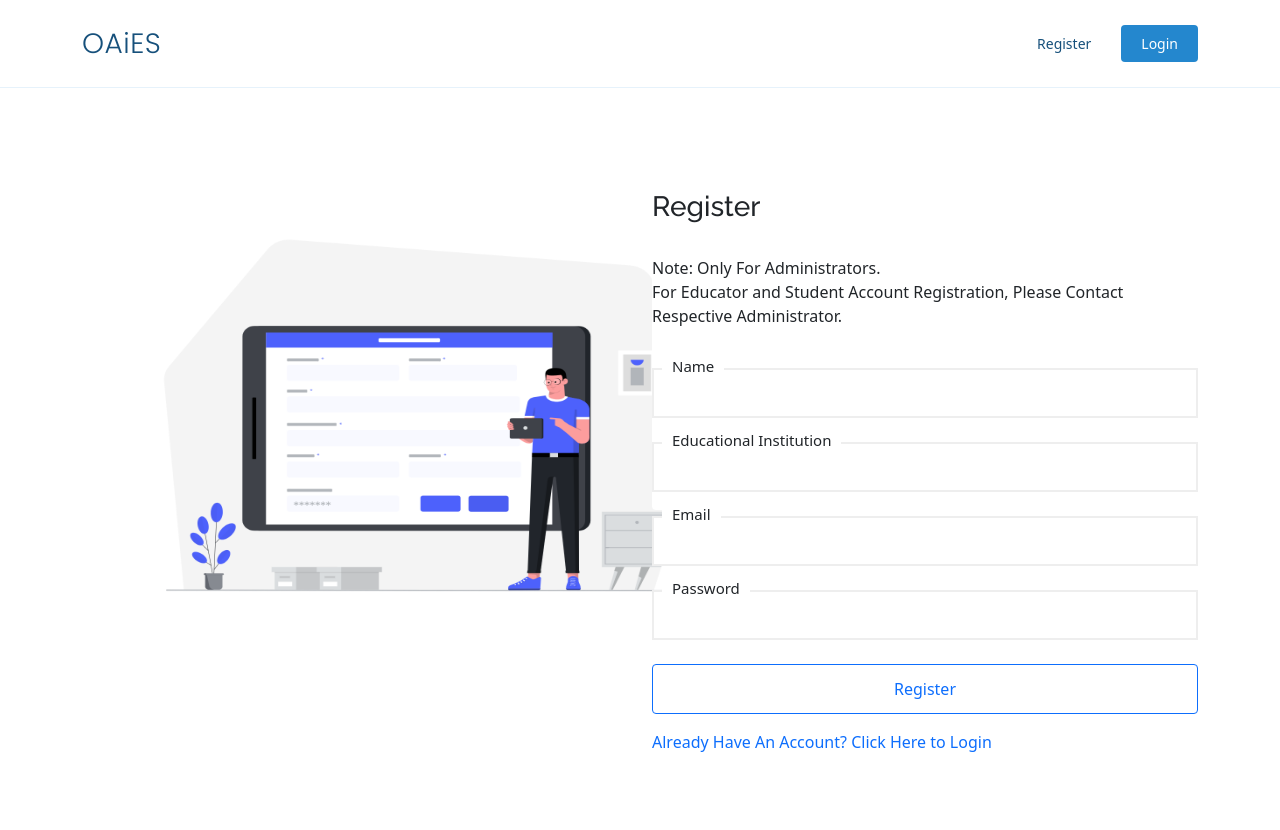
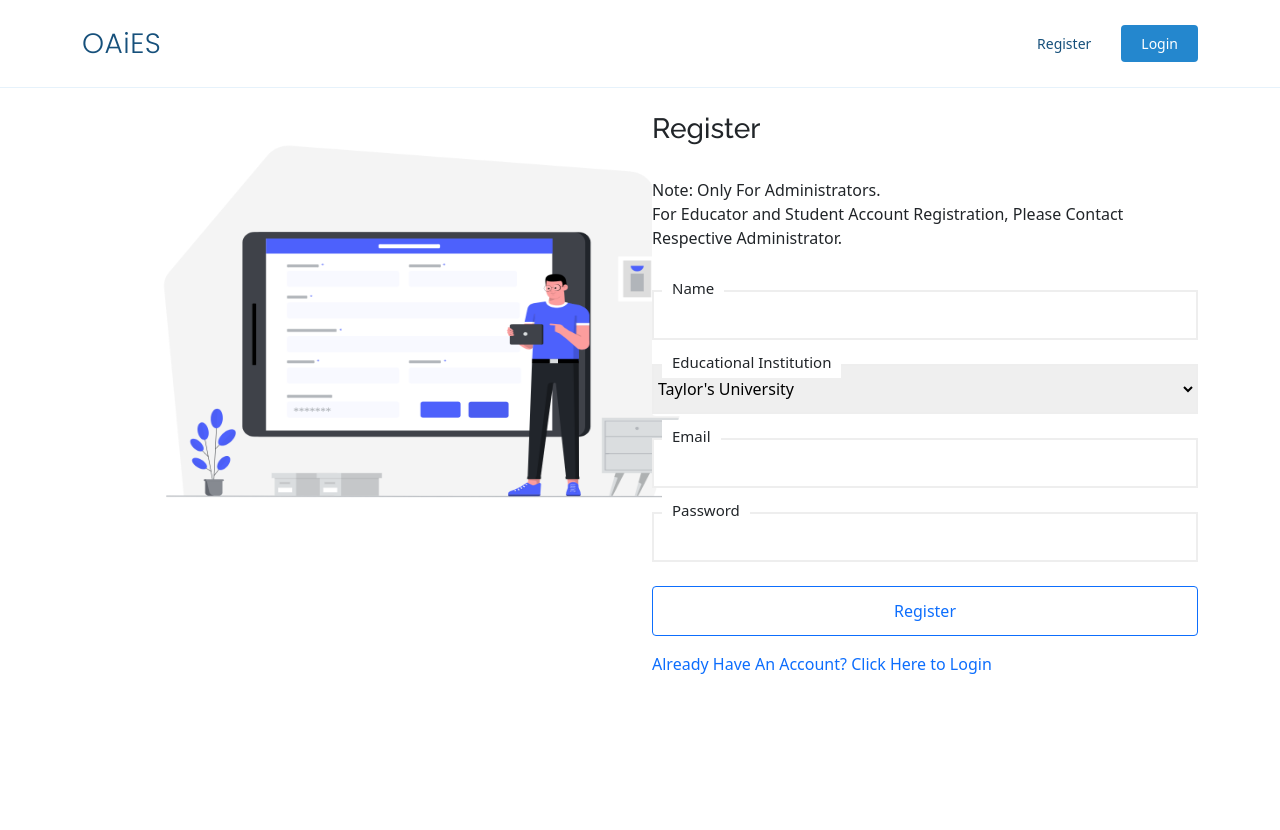
Before and after one commit to RichelleT/Education-System-in-Django, a Django app: page /register/ in a window 1280 px wide. After the commit the page ends 674 px from the top, so only its background shows below. Run offline with Django 3.2, Linux system fonts and the light colour scheme; some libraries are stand-ins or nearby versions.

Commit message:
adjust UI

```diff
--- a/static/css/login.css
+++ b/static/css/login.css
@@ -8,7 +8,7 @@ body {
 }
 
 .forms-inputs {
-    position: relative
+    position: relative;
 }
 
 .forms-inputs span {
@@ -31,6 +31,17 @@ body {
     border: 2px solid #000
 }
 
+.forms-inputs select {
+    height: 50px;
+    border: 2px solid #eee
+}
+
+.forms-inputs select:focus {
+    box-shadow: none;
+    outline: none;
+    border: 2px solid #000
+}
+
 .btn {
     height: 50px;
 }
--- a/templates/login.html
+++ b/templates/login.html
@@ -2,8 +2,7 @@
 {% include 'navbar.html' %}
 <link href="{% static 'css/login.css'%}" rel="stylesheet">
 
-<section>
-    <div class="container">
+<div class="container mt-5 pt-5">
     <div class="row d-flex justify-content-center">
         <!-- left side; image  -->
         <div class="col-md-6">
@@ -31,7 +30,6 @@
         </div>
     </div>
 </div>
-</section>
 <!-- <section>
     <div class="container p-5">
             <div class="row">
--- a/templates/registerAdmin.html
+++ b/templates/registerAdmin.html
@@ -2,8 +2,7 @@
 {% include 'navbar.html' %}
 <link href="{% static 'css/login.css'%}" rel="stylesheet">
 
-<section>
-    <div class="container">
+<div class="container mt-5 pt-5">
 <div class="row d-flex justify-content-center">
     <!-- left side; image  -->
     <div class="col-md-6">
@@ -13,6 +12,8 @@
     <div class="col-md-6">
         <div class="card " id="form1">
             <div class="form-data">
+                <p></p>
+                <p></p>
                 <h3>Register</h3>
                 <br/>
                 <p>Note: Only For Administrators. <br/>For Educator and Student Account Registration, Please Contact Respective Administrator.</p>
@@ -20,7 +21,14 @@
                 <div class="forms-inputs mb-4"> <span>Name</span> <input class="w-100" autocomplete="off" type="text"></div>
                 {% comment %} <div class="forms-inputs mb-4"> <span>Last Name</span> <input class="w-100" autocomplete="off" type="text"></div> {% endcomment %}
                 {% comment %} change edu instit to dropdown list {% endcomment %}
-                        <div class="forms-inputs mb-4"> <span>Educational Institution</span> <input class="w-100" autocomplete="off" type="text"></div>
+                <div class="forms-inputs mb-4"> <span>Educational Institution</span>
+                    <select class="w-100" name="role">
+                        <option value="" selected>Taylor's University</option>
+                        <option value="">Sunway University</option>
+                        <option value ="">Monash University</option>
+                        <option value="">Heriot-Watt University</option>
+                    </select>
+                </div>
                 <div class="forms-inputs mb-4"> <span>Email</span> <input class="w-100" autocomplete="off" type="text"></div>
                 <div class="forms-inputs mb-4"> <span>Password</span> <input class="w-100" autocomplete="off" type="password"></div>
                 <div class="mb-3"> <button class="btn btn-outline-primary w-100">Register</button> </div>
@@ -32,4 +40,3 @@
     </div>
 </div>
 </div>
-</section>
```
Lines whose indentation alone changed are shown as unchanged.
